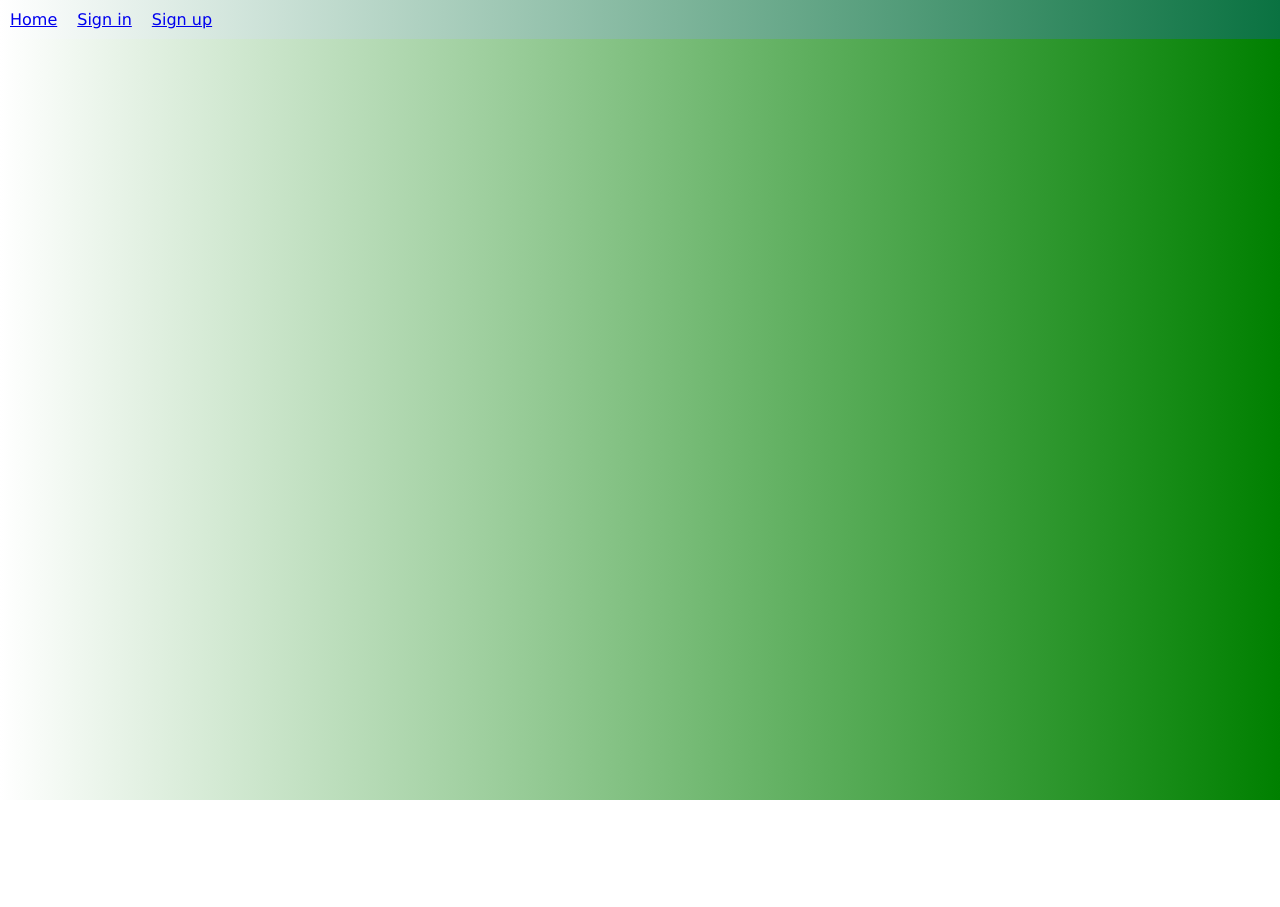
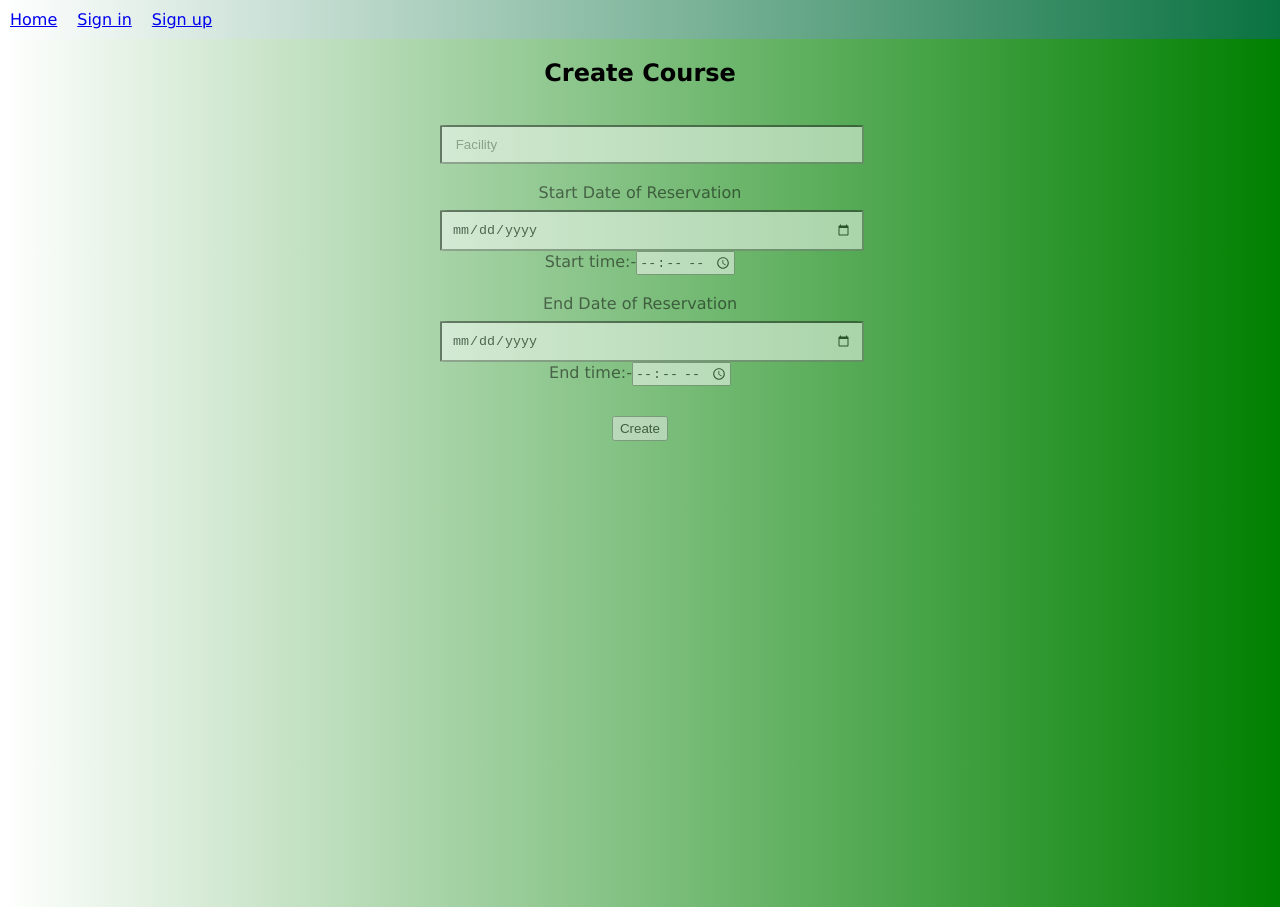
Before and after one commit to manueloglez/wadd_3_project, a React (Create React App) app in the folder client/: page /CReservations in a window 1280 px wide. Before the commit the page ends 800 px from the top, so only its background shows below. Built offline with nearby package versions, Linux system fonts and the light colour scheme; no server answers.

Commit message:
Create-Forms for Courses,Facility and Reservations

```diff
--- a/client/src/App.js
+++ b/client/src/App.js
@@ -8,6 +8,9 @@ import SignUp from "./components/login/SignUp";
 import SignIn from "./components/login/SignIn";
 import Welcome from "./components/Welcome";
 import AuthRoute from './components/AuthRoute';
+import CCourses from "./components/CreatePages/CCourses";
+import CReservations from "./components/CreatePages/CReservations";
+import Cfacilities from "./components/CreatePages/Cfacilities";
 import { User, Session } from './requests';
 import './App.css'
 
@@ -49,6 +52,9 @@ const App = () => {
       <Route exact path="/admin" component={AdminPage}/>
       <Route exact path='/SignIn' render={(routeProps)=><SignIn {...routeProps} onSignIn={getCurrentUser}/>} />
       <Route exact path='/SignUp' render={(routeProps)=><SignUp {...routeProps} onSignUp={getCurrentUser}/>} />
+      <Route exact path='/CCourses' render={(routeProps)=><CCourses{...routeProps} onCCourses={getCurrentUser}/>} />
+      <Route exact path='/CReservations' render={(routeProps)=><CReservations {...routeProps} onCReservations={getCurrentUser}/>} />
+      <Route exact path='/Cfacilities' render={(routeProps)=><Cfacilities {...routeProps} onCfacilities={getCurrentUser}/>} />
     </Switch>
     <Switch>
       <Route exact path="/Welcome" component={Welcome}/>
--- /dev/null
+++ b/client/src/components/CreatePages/CCourses.js
@@ -0,0 +1,55 @@
+import React from 'react'
+import { User } from '../../requests'
+
+const CCourse = (props) => {
+
+  const handleSubmit = event => {
+    const { currentTarget } = event
+    event.preventDefault()
+  }
+
+    return <main>
+      <h2>Create Course</h2>
+       <div className="container">
+        <div className="form-box">
+          <div className="header-form">
+            <h4 className="text-primary text-center"><i className="fa fa-user-circle" style={{fontSize:"110px"}}></i></h4>
+          </div>
+          <div className="body-form">
+           <form onSubmit={handleSubmit}>
+            <div className="input-group mb-3">
+              <div className="input-group-prepend">
+                <span className="input-group-text"></span>
+              </div>
+              <input type="text" className="form-control" placeholder=" Course Name" name="name" id="name"/>
+            </div>
+            <div className="input-group mb-3">
+              <div className="input-group-prepend">
+                <span className="input-group-text"></span>
+              </div>
+              <br></br>
+             <label for='Topics'>-: Choose Topic for your Course :- </label>
+              <select  className="form-control"  name="Topic" id="Topics">
+                   <option value="">-:none:-</option>
+                   <option value="MatheMatics">MatheMatics</option>
+                   <option value="Science">Science</option>
+                   <option value="Technology">Technology</option>
+                   <option value="Art, Design & Creativity">Art, Design & Creativity</option>
+                   <option value="Computer Science">Computer Science</option>
+                   <option value="Buisiness">Business</option>
+                   <option value="Marketing<">Marketing</option>
+              </select>
+            </div>
+
+            <button type="submit" className="btn btn-secondary btn-block">Create</button>
+            <div className="message">
+            </div>
+            </form>
+          </div>
+        </div>
+       </div>
+
+    </main>
+  }
+
+export default CCourse
--- /dev/null
+++ b/client/src/components/CreatePages/CReservations.js
@@ -0,0 +1,63 @@
+import React from 'react'
+import { User } from '../../requests'
+
+const CReservation= (props) => {
+
+  const handleSubmit = event => {
+    const { currentTarget } = event
+    event.preventDefault()
+  }
+
+    return <main>
+      <h2>Create Course</h2>
+       <div className="container">
+        <div className="form-box">
+          <div className="header-form">
+            <h4 className="text-primary text-center"><i className="fa fa-user-circle" style={{fontSize:"110px"}}></i></h4>
+          </div>
+          <div className="body-form">
+           <form onSubmit={handleSubmit}>
+            <div className="input-group mb-3">
+              <div className="input-group-prepend">
+                <span className="input-group-text"></span>
+              </div>
+              <input type="text" className="form-control" placeholder=" Facility " name="Facility" id="Facility"/>
+            </div>
+            <div className="input-group mb-3">
+              <div className="input-group-prepend">
+                <span className="input-group-text"></span>
+              </div>
+              <br></br>
+            <label> Start Date of Reservation
+                    <input className="form-control" type="date" name="Start Date" value="Today"/> </label>
+                    <label for="starttime">Start time:-</label>
+                    <input type="time" id="starttime" name="starttime"
+       min="09:00" max="18:00" required></input>
+
+                    </div>
+                    <br></br>
+                    <div className="input-group mb-3">
+              <div className="input-group-prepend">
+                <span className="input-group-text"></span>
+              </div>
+            <label>End Date of Reservation
+                    <input className="form-control" type="date" name="End Date" data-value="7" value="After one week"/></label>
+                    <label for="endtime">End time:-</label>
+                    <input type="time" id="endtime" name="endtime"
+       min="09:00" max="18:00" required></input>
+                    <br></br>
+            </div>
+
+
+            <button type="submit" className="btn btn-secondary btn-block">Create</button>
+            <div className="message">
+            </div>
+            </form>
+          </div>
+        </div>
+       </div>
+
+    </main>
+  }
+
+export default CReservation
--- /dev/null
+++ b/client/src/components/CreatePages/Cfacilities.js
@@ -0,0 +1,39 @@
+import React from 'react'
+import { User } from '../../requests'
+
+const Cfacility = (props) => {
+
+  const handleSubmit = event => {
+    const { currentTarget } = event
+    event.preventDefault()
+  }
+
+    return <main>
+      <h2>Create Course</h2>
+       <div className="container">
+        <div className="form-box">
+          <div className="header-form">
+            <h4 className="text-primary text-center"><i className="fa fa-user-circle" style={{fontSize:"110px"}}></i></h4>
+          </div>
+          <div className="body-form">
+           <form onSubmit={handleSubmit}>
+            <div className="input-group mb-3">
+              <div className="input-group-prepend">
+                <span className="input-group-text"></span>
+              </div>
+              <input type="text" className="form-control" placeholder=" Facility" name="facility" id="facility"/>
+              <textarea  className="form-control" rows="3" cols="30" placeholder="Address" name="address" id="address"></textarea>
+              <textarea  className="form-control" placeholder="Features" name="Features" id="Features"></textarea>
+            </div>
+            <button type="submit" className="btn btn-secondary btn-block">Create</button>
+            <div className="message">
+            </div>
+            </form>
+          </div>
+        </div>
+       </div>
+
+    </main>
+  }
+
+export default Cfacility
```
